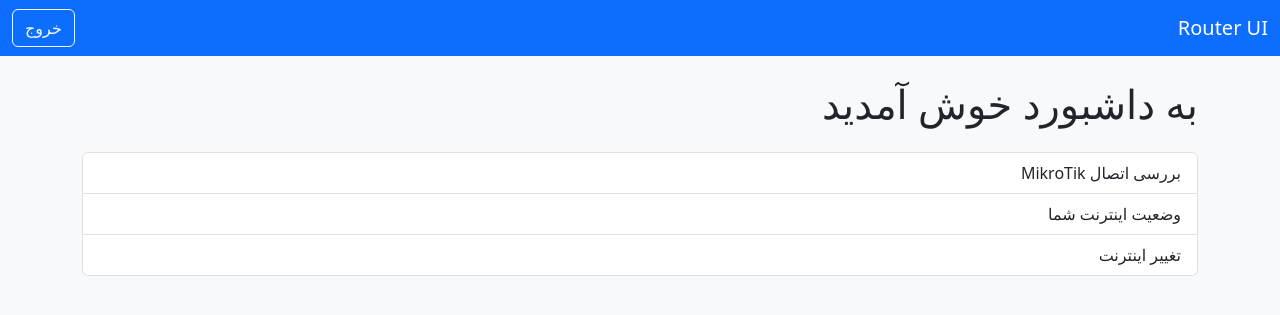
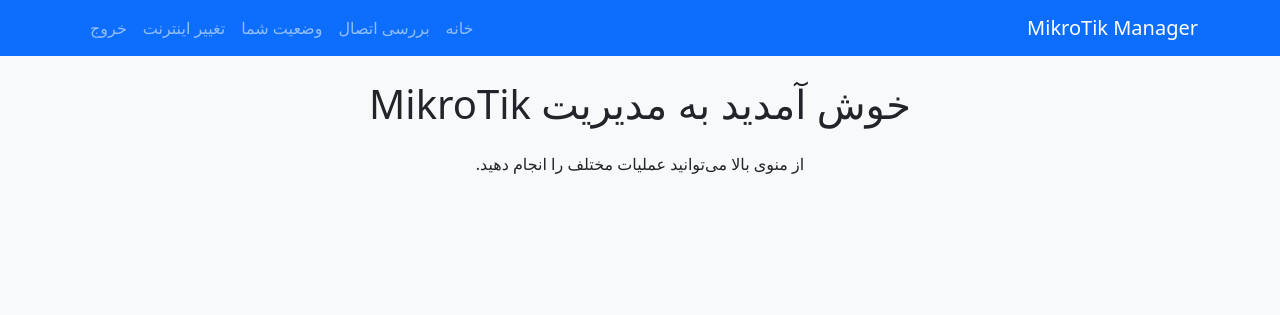
Before and after one commit to Nekooei-Dev/internet-router-ui, a Flask app: page / in a window 1280 px wide. Shown: the top 315 px of the page. Run offline with Flask 3, Linux system fonts and the light colour scheme; the visitor is signed in with stand-in values (Sample User, id 1).

Commit message:
Update index.html

```diff
--- a/templates/index.html
+++ b/templates/index.html
@@ -1,28 +1,8 @@
-<!doctype html>
-<html lang="fa" dir="rtl">
-<head>
-  <meta charset="utf-8">
-  <meta name="viewport" content="width=device-width, initial-scale=1">
-  <title>صفحه اصلی</title>
-  <link href="https://cdn.jsdelivr.net/npm/bootstrap@5.3.0/dist/css/bootstrap.rtl.min.css" rel="stylesheet">
-</head>
-<body class="bg-light">
-<nav class="navbar navbar-expand-lg navbar-dark bg-primary">
-  <div class="container-fluid">
-    <a class="navbar-brand" href="/">Router UI</a>
-    <div class="d-flex">
-      <a href="/logout" class="btn btn-outline-light">خروج</a>
-    </div>
-  </div>
-</nav>
-
-<div class="container mt-4">
-  <h1 class="mb-4">به داشبورد خوش آمدید</h1>
-  <div class="list-group">
-    <a href="/check_api" class="list-group-item list-group-item-action">بررسی اتصال MikroTik</a>
-    <a href="/user_status" class="list-group-item list-group-item-action">وضعیت اینترنت شما</a>
-    <a href="/change_internet" class="list-group-item list-group-item-action">تغییر اینترنت</a>
-  </div>
+{% extends "layout.html" %}
+{% block title %}خانه{% endblock %}
+{% block content %}
+<div class="text-center">
+  <h1 class="mb-4">خوش آمدید به مدیریت MikroTik</h1>
+  <p>از منوی بالا می‌توانید عملیات مختلف را انجام دهید.</p>
 </div>
-</body>
-</html>
+{% endblock %}
```
